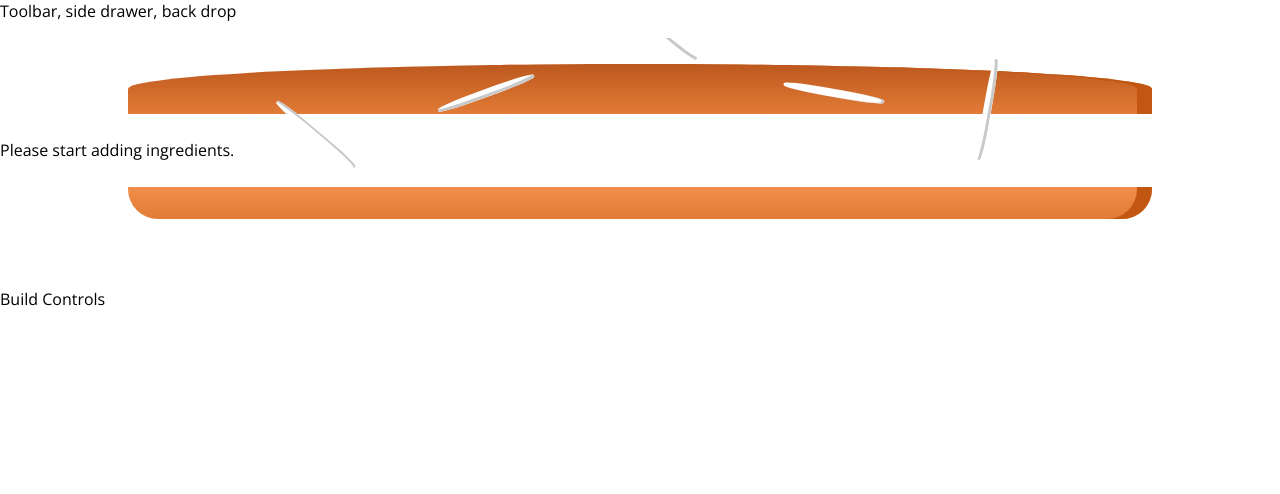
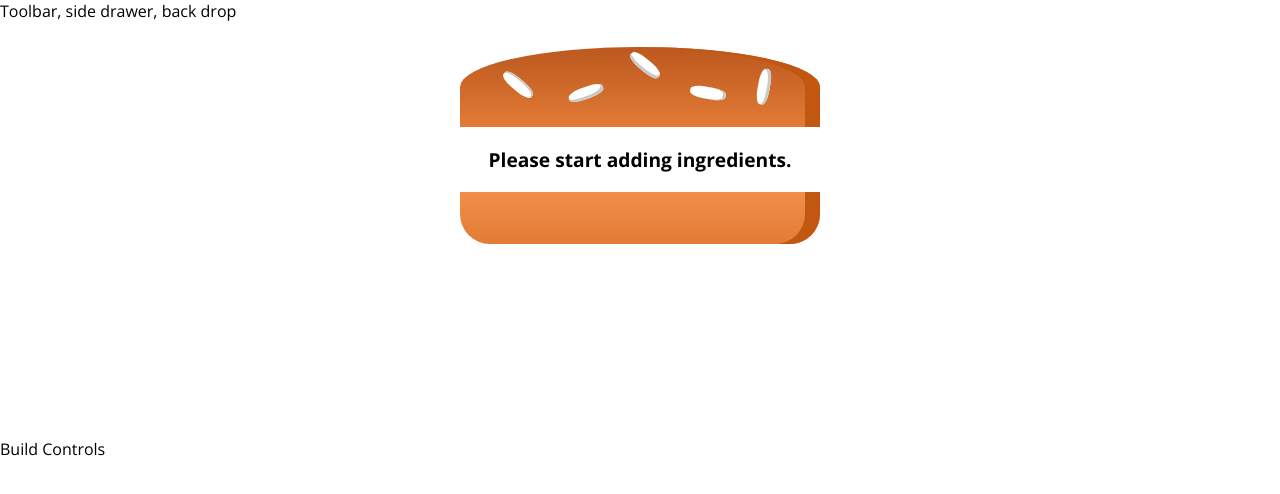
Before and after one commit to jbaisden/BurgerBuilder, a React app: page / in a window 1280 px wide. Shown: the top 494 px of the page. Built offline with nearby package versions, Linux system fonts and the light colour scheme.

Commit message:
burger changes - unsaved files

```diff
--- a/src/components/Burger/Burger.css
+++ b/src/components/Burger/Burger.css
@@ -3,4 +3,30 @@
     margin:auto;
     height:250px;
     overflow: scroll;
+    text-align: center;
+    font-weight: bold;
+    font-size: 1.2rem;
 }
+
+@media(min-width: 1000px) and (min-height: 700px) {
+    .Burger {
+        width:700px;
+        height:600px;
+
+    }
+}
+
+
+@media(min-width: 500px) and (min-height: 40px) {
+    .Burger {
+        width:350px;
+        height:300px;
+    }
+}
+
+@media(min-width: 500px) and (min-height: 401px) {
+    .Burger {
+        width:450px;
+        height:400px;
+    }
+}
--- a/src/components/Burger/Burger.js
+++ b/src/components/Burger/Burger.js
@@ -17,7 +17,7 @@ const burger = (props) => {
 
     console.log(transformedIngredients);
 
-    if(transformedIngredients.length === 0 ) {
+        if(transformedIngredients.length === 0 ) {
         transformedIngredients = <p>Please start adding ingredients.</p>;
     }
 
```
